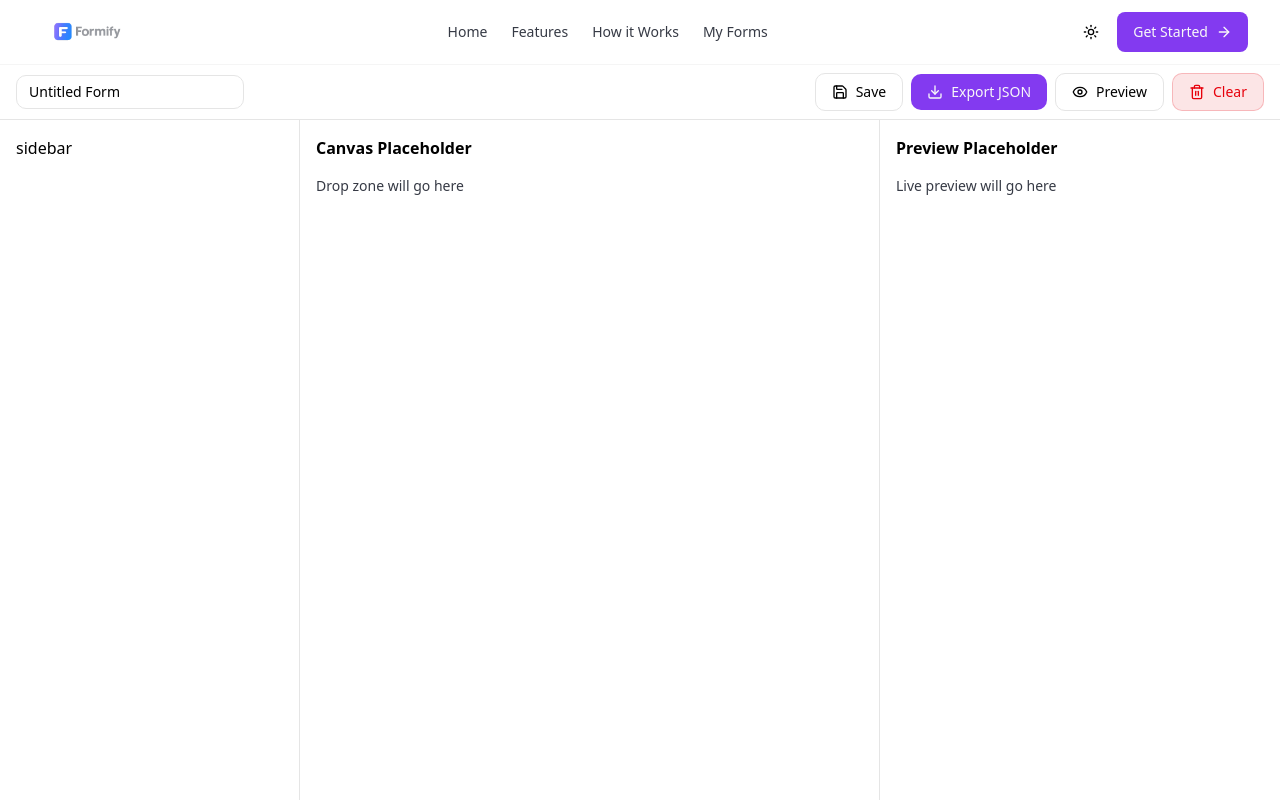
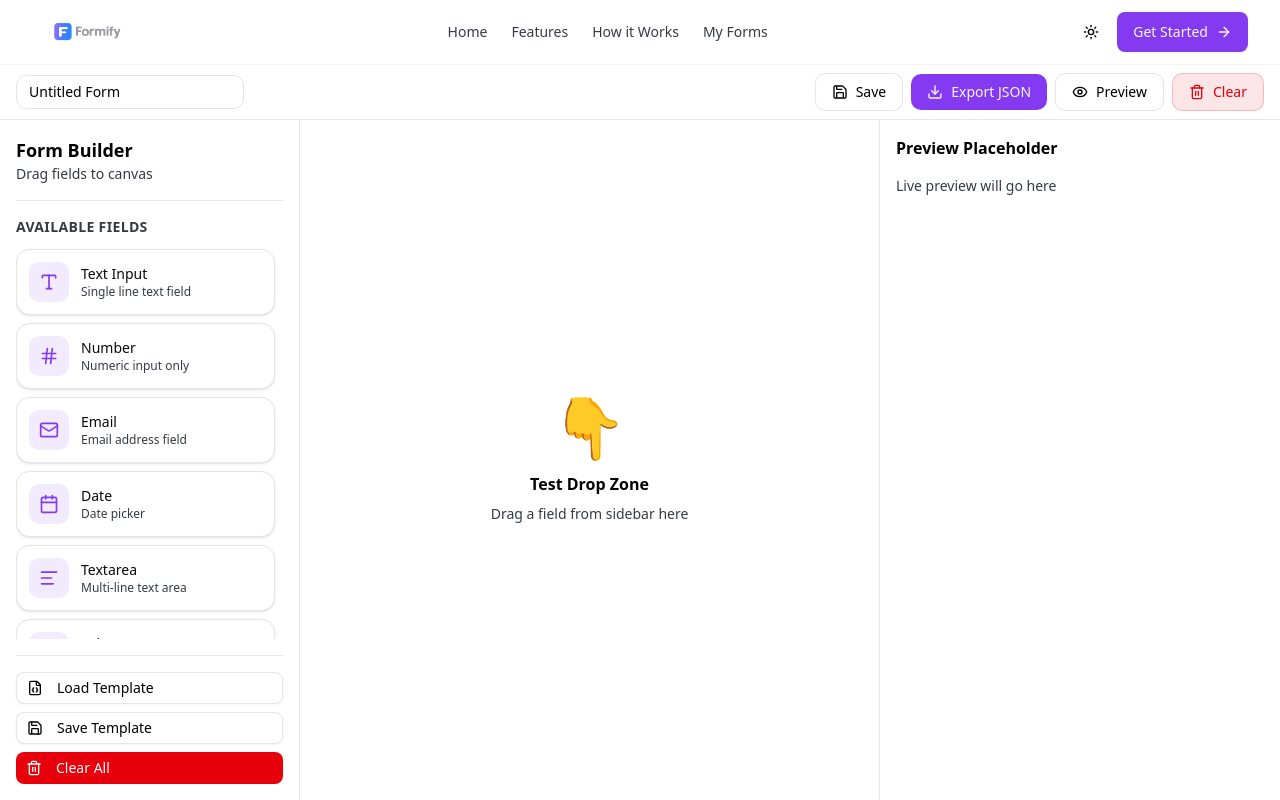
Before and after one commit to doaa10/dynamic_form_builder, a Next.js app: page /builder in a window 1280 px wide. Built offline with nearby package versions, Linux system fonts and the light colour scheme.

Commit message:
feat: implement drag-and-drop functionality and add field types for form builder

```diff
--- a/app/builder/page.tsx
+++ b/app/builder/page.tsx
@@ -3,6 +3,7 @@
 import React, { useState } from "react";
 import Toolbar from "@/components/builder/Toolbar/Toolbar";
 import Sidebar from "@/components/builder/Sidebar/Sidebar";
+import { DndContext, DragEndEvent, useDroppable } from "@dnd-kit/core";
 
 export default function BuilderPage() {
   const [formName, setFormName] = useState("Untitled Form");
@@ -23,8 +24,20 @@ export default function BuilderPage() {
     console.log("Clear all");
   };
 
+  const handleDragEnd = (event: DragEndEvent) => {
+    const { active, over } = event;
+
+    if (over && over.id === "canvas-drop-zone") {
+      console.log("✅ Dropped field:", active.data.current);
+      alert(
+        `Dragged: ${active.data.current?.label}\nType: ${active.data.current?.type}`
+      );
+    }
+  };
+
   return (
-    <div className="fixed inset-0 top-16 flex flex-col">
+    <DndContext onDragEnd={handleDragEnd}>
+      <div className="fixed inset-0 top-16 flex flex-col ">
         <Toolbar
           formName={formName}
           onFormNameChange={setFormName}
@@ -34,19 +47,14 @@ export default function BuilderPage() {
           onClear={handleClear}
         />
 
-      <div className="flex-1 grid grid-cols-[300px_1fr_400px] gap-0">
-        <div className="border-r border-border bg-card p-4 overflow-y-auto">
-          <Sidebar/>
+        <div className="flex-1 grid grid-cols-[300px_1fr_400px] gap-0 overflow-hidden">
+          <div className="border-r border-border bg-card p-4 flex flex-col min-h-0">
+            <Sidebar />
           </div>
 
-        <div className="border-r border-border bg-background p-4 overflow-y-auto">
-          <h3 className="font-semibold mb-4">Canvas Placeholder</h3>
-          <p className="text-sm text-muted-foreground">
-            Drop zone will go here
-          </p>
-        </div>
+          <TestDropZone />
 
-        <div className="bg-card p-4 overflow-y-auto">
+          <div className="bg-card p-4 flex flex-col overflow-y-auto">
             <h3 className="font-semibold mb-4">Preview Placeholder</h3>
             <p className="text-sm text-muted-foreground">
               Live preview will go here
@@ -54,5 +62,32 @@ export default function BuilderPage() {
           </div>
         </div>
       </div>
+    </DndContext>
   );
 }
+
+// Test Drop Zone Component
+function TestDropZone() {
+  const { setNodeRef, isOver } = useDroppable({
+    id: "canvas-drop-zone",
+  });
+
+  return (
+    <div
+      ref={setNodeRef}
+      className={`border-r border-border bg-background p-4 flex flex-col overflow-y-auto transition-colors ${
+        isOver ? "bg-primary/10 border-primary" : ""
+      }`}
+    >
+      <div className="flex-1 flex items-center justify-center">
+        <div className="text-center">
+          <div className="text-6xl mb-4">👇</div>
+          <h3 className="font-semibold mb-2">Test Drop Zone</h3>
+          <p className="text-sm text-muted-foreground">
+            {isOver ? "Release to drop!" : "Drag a field from sidebar here"}
+          </p>
+        </div>
+      </div>
+    </div>
+  );
+}
--- a/components/builder/Sidebar/Sidebar.tsx
+++ b/components/builder/Sidebar/Sidebar.tsx
@@ -1,11 +1,27 @@
-import React from 'react'
+import React from "react";
+import FieldList from "./FieldList";
+import ActionsPanel from "./ActionsPanel";
+import { Separator } from "@/components/ui/separator";
 
 const Sidebar = () => {
   return (
-    <div>
-      sidebar
+    <div className="h-full flex flex-col">
+      <div className="mb-4">
+        <h2 className="text-lg font-bold">Form Builder</h2>
+        <p className="text-sm text-muted-foreground">Drag fields to canvas</p>
+      </div>
+
+      <Separator className="mb-4" />
+
+      <div className="flex-1 overflow-y-auto pr-2 min-h-0">
+        <FieldList />
+      </div>
+
+      <div className="mt-4 pt-4 border-t">
+        <ActionsPanel />
+      </div>
     </div>
-  )
-}
+  );
+};
 
-export default Sidebar
+export default Sidebar;
--- /dev/null
+++ b/lib/types/fieldTypes.ts
@@ -0,0 +1,94 @@
+import {
+  Type,
+  Hash,
+  Calendar,
+  Mail,
+  ChevronDown,
+  Circle,
+  CheckSquare,
+  AlignLeft,
+  Phone,
+  Link,
+  LucideIcon,
+} from "lucide-react";
+
+export interface FieldType {
+  id: number;
+  label: string;
+  value: string;
+  icon: LucideIcon;
+  description?: string;
+}
+
+export const fieldTypes: FieldType[] = [
+  {
+    id: 1,
+    label: "Text Input",
+    value: "text",
+    icon: Type,
+    description: "Single line text field",
+  },
+  {
+    id: 2,
+    label: "Number",
+    value: "number",
+    icon: Hash,
+    description: "Numeric input only",
+  },
+  {
+    id: 3,
+    label: "Email",
+    value: "email",
+    icon: Mail,
+    description: "Email address field",
+  },
+  {
+    id: 4,
+    label: "Date",
+    value: "date",
+    icon: Calendar,
+    description: "Date picker",
+  },
+  {
+    id: 5,
+    label: "Textarea",
+    value: "textarea",
+    icon: AlignLeft,
+    description: "Multi-line text area",
+  },
+  {
+    id: 6,
+    label: "Select",
+    value: "select",
+    icon: ChevronDown,
+    description: "Dropdown selection",
+  },
+  {
+    id: 7,
+    label: "Radio Group",
+    value: "radio",
+    icon: Circle,
+    description: "Single choice options",
+  },
+  {
+    id: 8,
+    label: "Checkbox",
+    value: "checkbox",
+    icon: CheckSquare,
+    description: "Multiple choices",
+  },
+  {
+    id: 9,
+    label: "Phone",
+    value: "phone",
+    icon: Phone,
+    description: "Phone number field",
+  },
+  {
+    id: 10,
+    label: "URL",
+    value: "url",
+    icon: Link,
+    description: "Website URL field",
+  },
+];
```
Lines whose indentation alone changed are shown as unchanged.
